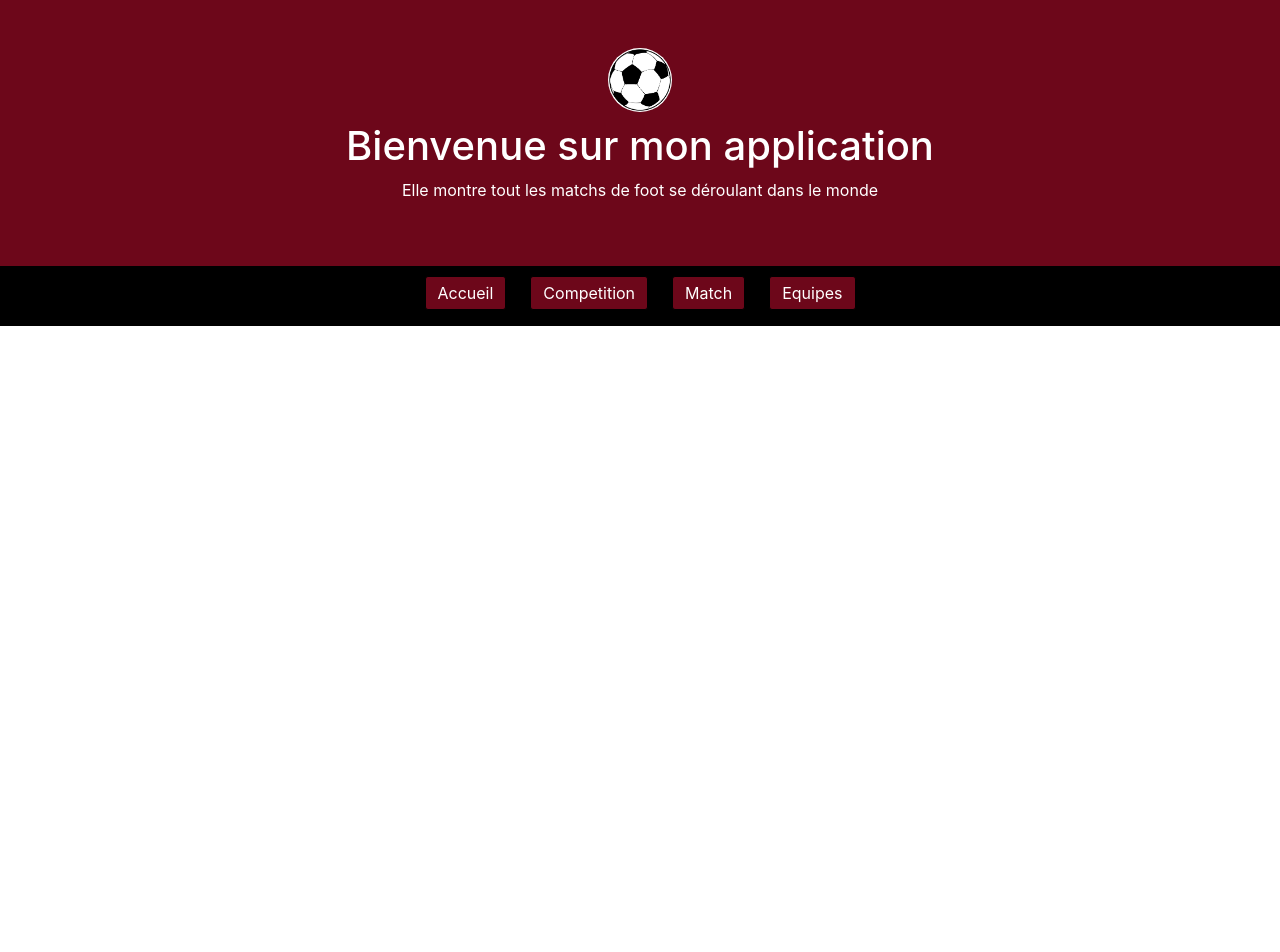
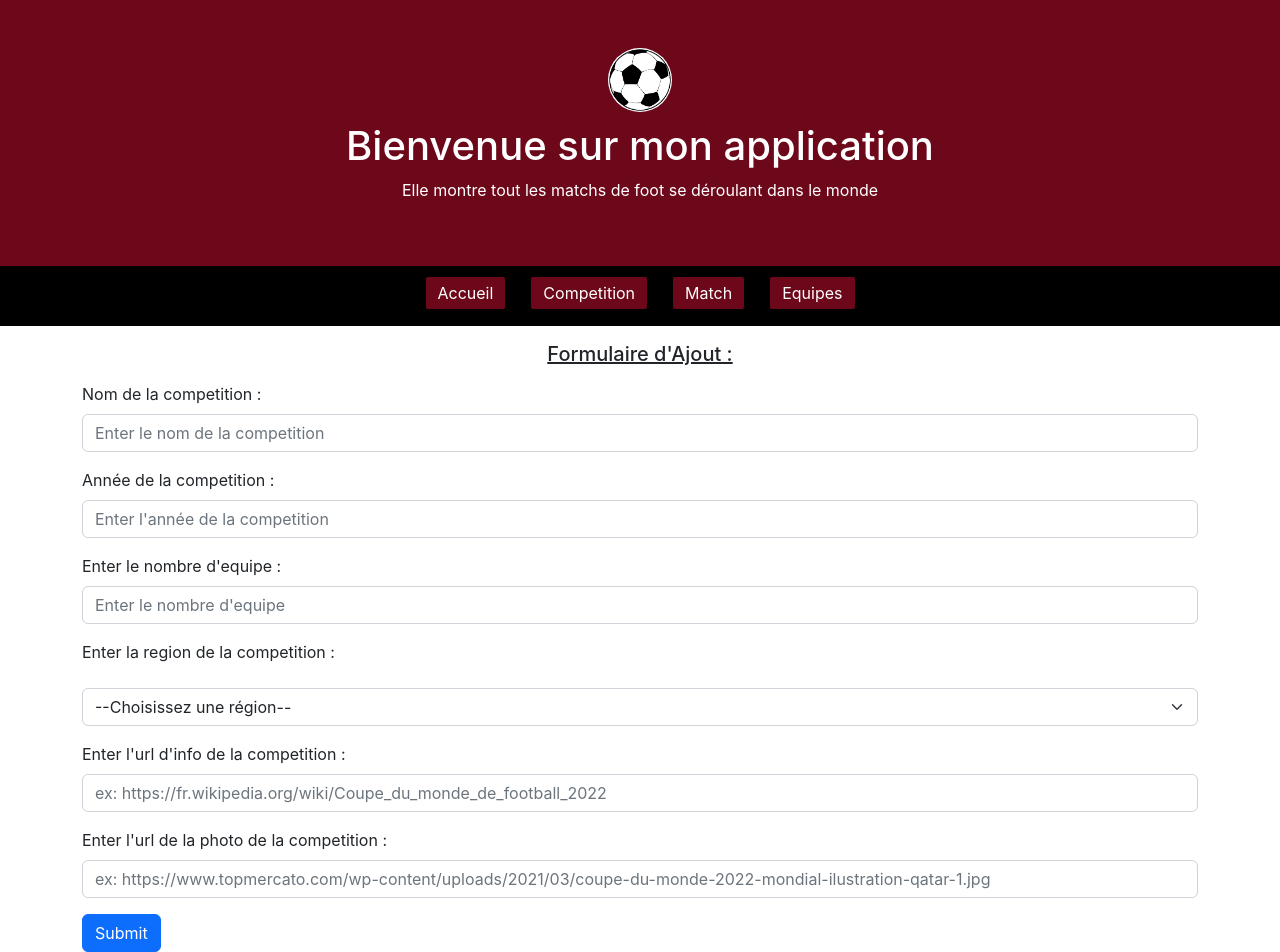
Before and after one commit to Stanchpt/Appli-React-Foot, a React (Create React App) app: page /AjoutCompet in a window 1280 px wide. Before the commit the page ends 800 px from the top, so only its background shows below. Built offline with nearby package versions, Linux system fonts and the light colour scheme.

Commit message:
Start Requete POST - Competition

```diff
--- a/package.json
+++ b/package.json
@@ -10,6 +10,7 @@
     "@types/node": "^16.7.13",
     "@types/react": "^18.0.0",
     "@types/react-dom": "^18.0.0",
+    "axios": "^1.2.1",
     "react": "^18.2.0",
     "react-dom": "^18.2.0",
     "react-router-dom": "^6.4.2",
--- a/src/components/molecules/afficheCompet.tsx
+++ b/src/components/molecules/afficheCompet.tsx
@@ -1,3 +1,4 @@
+import { Link } from "react-router-dom";
 import styled from "styled-components";
 
 interface AfficheCompetProps {
@@ -17,7 +18,7 @@ const AfficheCompet = ({url_image, url_info, nom, annee, nb_equipe, region }: Af
         <img src={url_image} className="card-img-top" alt="image_compet"/>
         <div className="card-body">
             <h5 className="card-title">{nom} - {annee}</h5>
-            <p className="card-text">Cette compétition est composée de {nb_equipe} equipes et ce déroule en {region}</p>
+            <p className="card-text">Cette compétition est composée de {nb_equipe} equipes et se déroule en {region}</p>
             <a href={url_info} className="btn btn-primary">Plus d'infos</a>
         </div>
         </div>
@@ -30,12 +31,22 @@ export default AfficheCompet;
 
 const Container = styled.div`
 width: 50%;
+height : 600px;
 display: inline-block;
 align-items : center;
+
 .card-img-top{
-    height : 400px;
+    height : 300px;
 }
 img{
     object-fit: cover;
 }
+
+button{
+  margin-left : 5px;
+}
+a{
+  text-decoration :none;
+  color : white !important;
+}
 `;
--- a/src/components/organisms/Content.tsx
+++ b/src/components/organisms/Content.tsx
@@ -2,6 +2,7 @@ import React from "react";
 import { Route, Routes } from "react-router-dom";
 import AfficheCompetPage from "../../pages/AfficheCompetPage";
 import AfficheMatchPage from "../../pages/AfficheMatchPage";
+import AjoutCompet from "../../pages/AjoutCompet";
 import HomePage from "../../pages/HomePage";
 
 const Content = () => {
@@ -11,6 +12,11 @@ const Content = () => {
       <Route path="competition" element={<AfficheCompetPage/>} />
       <Route path="match" element={<AfficheMatchPage />} />
       <Route path="team" element={<div>Les Equipes</div>} />
+      <Route path="ViewPlayerTeam" element={<div>Les joueurs de la team</div>}/>
+      <Route path="AjoutMatch" element={<div>Ajout Match</div>}/>
+      <Route path="AjoutCompet" element={<AjoutCompet/>}/>
+      <Route path="AjoutPlayer" element={<div>Ajout Player</div>}/>
+      <Route path="AjoutTeam" element={<div>Ajout Team</div>}/>
     </Routes>
   );
 };
--- a/src/pages/AfficheCompetPage.tsx
+++ b/src/pages/AfficheCompetPage.tsx
@@ -1,5 +1,7 @@
 import React, { useEffect, useState } from "react";
+import { Link } from "react-router-dom";
 import AfficheCompet from "../components/molecules/afficheCompet";
+import styled from "styled-components";
 
 function AfficheCompetPage() {
   const [error, setError] = useState(null);
@@ -25,7 +27,11 @@ function AfficheCompetPage() {
 
   return (
       //Remplissage du composant afficheMatch avec les données récupèrées via l'api
+      <Container>
       <div className ="container">
+        <div className="btn_aj_compet">
+          <Link to={"/AjoutCompet"}> + Ajout une nouvelle competition</Link>
+        </div>
         <div className="AfficheCompet">
             {compet.map((item) => (
               // <AfficheMatch key={item.id} {...item} />
@@ -40,7 +46,22 @@ function AfficheCompetPage() {
             ))}
         </div>
       </div>
+    </Container>
   );
 };
 
 export default AfficheCompetPage;
+
+const Container = styled.div`
+.btn_aj_compet{
+  text-align:center;
+  padding :15px;
+}
+.btn_aj_compet a{
+  border-bottom : solid 2px black;
+}
+a{
+  text-decoration :none;
+  font-size : 18px;
+}
+`;
--- /dev/null
+++ b/src/pages/AjoutCompet.tsx
@@ -0,0 +1,83 @@
+import { render } from "@testing-library/react";
+import axios from "axios";
+import React, { useRef, useState } from "react";
+import styled from "styled-components";
+function AjoutCompet() {
+    const url= "http://localhost:3000/competition"
+
+    const [nom, SetNom] = useState('')
+    const [Annee, SetAnnee] = useState('')
+    const [nb_equipe, SetNbEquipe] = useState('')
+    const [region, SetRegion] = useState('')
+    const [url_info, SetUrlInfo] = useState('')
+    const [url_image, SetUrlImage] = useState('')
+
+    const handleSubmit = async(e: { preventDefault: () => void; }) =>{
+        e.preventDefault();
+        console.log(nom, Annee, nb_equipe, region, url_info, url_image)
+    }
+
+
+    return (
+        //Remplissage du composant afficheMatch avec les données récupèrées via l'api
+        <div className ="container">
+          <div className="AjoutCompet">
+            <Container>
+                <div className='form_compet'>
+                    <form className="Form" onSubmit={handleSubmit}>
+                        <u><h5>Formulaire d'Ajout : </h5></u>
+                        <div className="mb-3 mt-3">
+                            <label htmlFor="nom_compet" className="form-label">Nom de la competition :</label>
+                            <input type="text" className="form-control" id="nom_compet" placeholder="Enter le nom de la competition"
+                            name="nom_compet" value ={nom} onChange={(e)=>SetNom(e.target.value)}/>
+                        </div>
+                        <div className="mb-3 mt-3">
+                            <label htmlFor="annee_compet" className="form-label">Année de la competition :</label>
+                            <input type="number" className="form-control" id="annee_compet" placeholder="Enter l'année de la competition"
+                            name="annee_compet" value ={Annee} onChange={(e)=>SetAnnee(e.target.value)}/>
+                        </div>
+                        <div className="mb-3 mt-3">
+                            <label htmlFor="nb_equipe" className="form-label">Enter le nombre d'equipe :</label>
+                            <input type="number" className="form-control" id="nb_equipe" placeholder="Enter le nombre d'equipe"
+                            name="nb_equipe" value ={nb_equipe} onChange={(e)=>SetNbEquipe(e.target.value)}/>
+                        </div>
+                        <div className="mb-3 mt-3">
+                            <label htmlFor="region_compet" className="form-label">Enter la region de la competition :</label>
+                            {/* <input type="text" className="form-control" id="region_compet" placeholder="Enter la region de la competition" name="region_compet"/> */}
+                            <select className="form-select mt-3" value ={region} onChange={(e)=>SetRegion(e.target.value)} >
+                                <option selected>--Choisissez une région--</option>
+                                <option value="World">World</option>
+                                <option value="Europe">Europe</option>
+                                <option value="Asie">Asie</option>
+                                <option value="Afrique">Afrique</option>
+                                <option value="Amérique du Nord">Amérique du Nord</option>
+                                <option value="Amérique du Sud">Amérique du Sud</option>
+                                <option value="Océanie">Océanie</option>
+                            </select>
+                        </div>
+                        <div className="mb-3 mt-3">
+                            <label htmlFor="url_info_compet" className="form-label">Enter l'url d'info de la competition :</label>
+                            <input type="text" className="form-control" id="url_info_compet" placeholder="ex: https://fr.wikipedia.org/wiki/Coupe_du_monde_de_football_2022"
+                            name="url_info_compet" value ={url_info} onChange={(e)=>SetUrlInfo(e.target.value)}/>
+                        </div>
+                        <div className="mb-3 mt-3">
+                            <label htmlFor="url_image_compet" className="form-label">Enter l'url de la photo de la competition :</label>
+                            <input type="text" className="form-control" id="url_image_compet" placeholder="ex: https://www.topmercato.com/wp-content/uploads/2021/03/coupe-du-monde-2022-mondial-ilustration-qatar-1.jpg"
+                            name="url_image_compet" value ={url_image} onChange={(e)=>SetUrlImage(e.target.value)}/>
+                        </div>
+                        <button type="submit" className="btn btn-primary">Submit</button>
+                    </form>
+                </div>
+            </Container>
+          </div>
+        </div>
+      );
+};
+
+export default AjoutCompet;
+
+const Container = styled.div`
+h5{
+    text-align: center;
+}
+`;
```
Also changed, not shown: 1 other file (tests, documents, lock files or other folders). Lines whose indentation alone changed are shown as unchanged.
